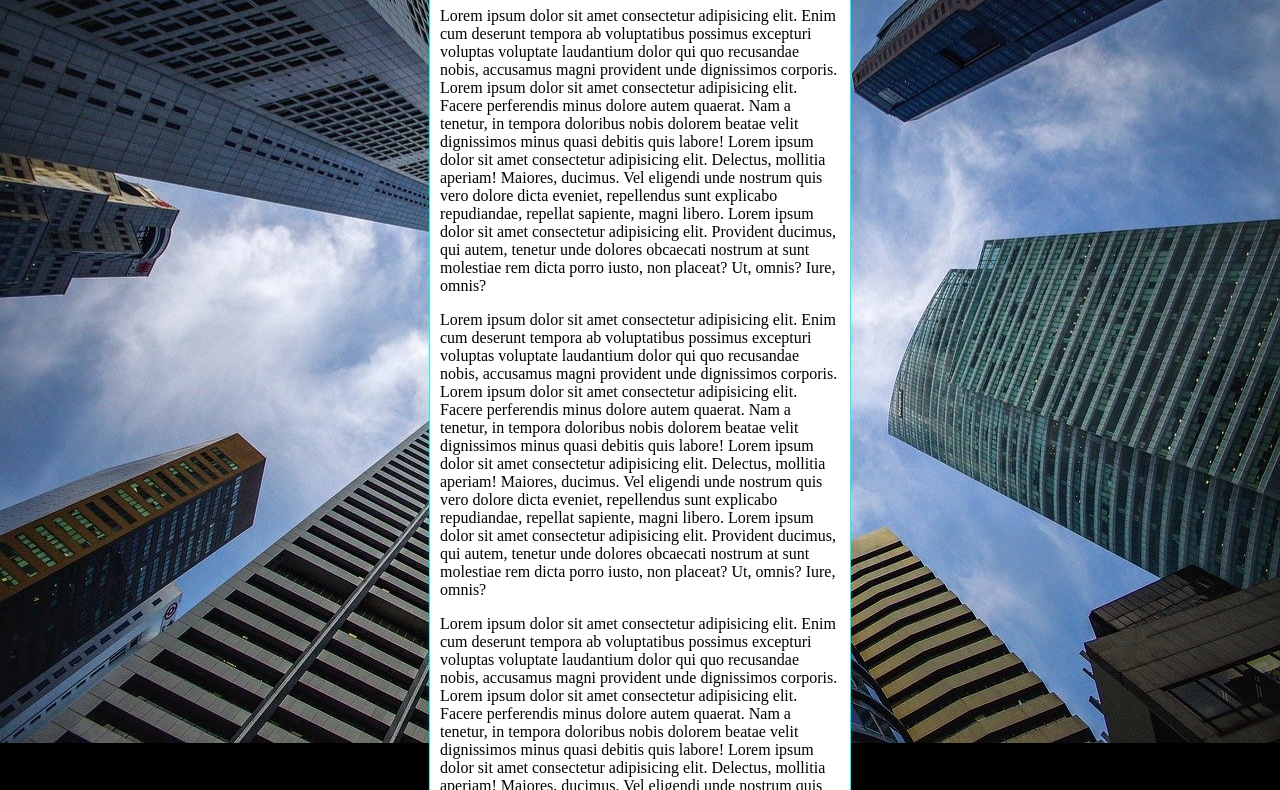
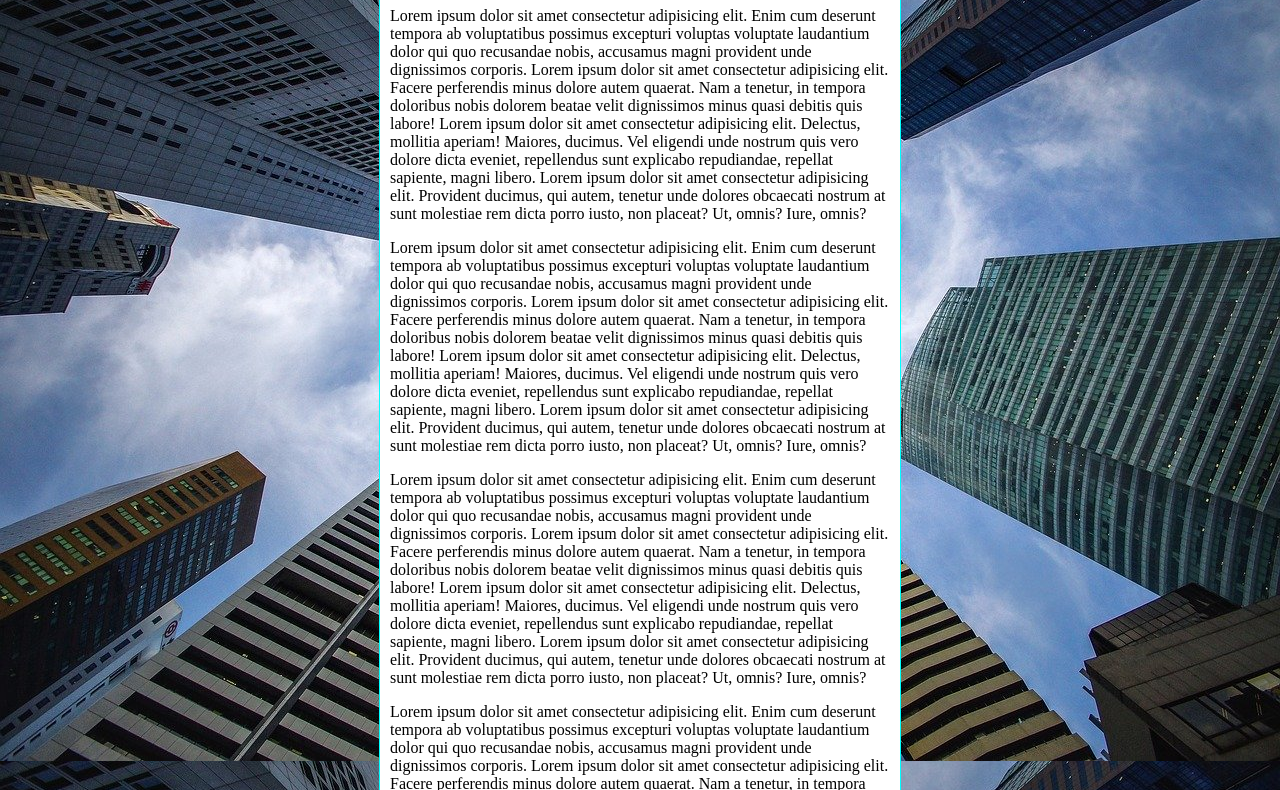
Before and after one commit to igortanoue/html-css, a plain HTML site: page exercicios/ex022 - imagens/fundo006.html in a window 1280 px wide. Shown: the part 92-882 px from the top of the page. Drawn offline with Linux system fonts and the light colour scheme.

Commit message:
attachment e shorthand do bg

```diff
--- a/exercicios/ex022 - imagens/fundo006.html
+++ b/exercicios/ex022 - imagens/fundo006.html
@@ -3,19 +3,31 @@
 <head>
     <meta charset="UTF-8">
     <meta name="viewport" content="width=device-width, initial-scale=1.0">
-    <title>Document</title>
+    <title>Fundo Fixo de Tela</title>
     <style>
         body {
+
             height: 100vh;
+            /*
             background-color: black;
             background-image: url(imagens/wallpaper002.jpg);
             background-position: center center;
             background-repeat: no-repeat;
             background-size: cover;
+            background-attachment: fixed;
+            */
+
+            background: black url(imagens/wallpaper002.jpg) center center no-repeat fixed;
+            background-size: cover;
         }
+
+
+        /* Shorthand - background
+         Color > image > position > repeat > [size] > attachment*/
+
         main {
             background-color: white;
-            width: 400px;
+            max-width: 500px;
             padding: 10px;
             margin: auto;
             border: 1px solid cyan;
```
